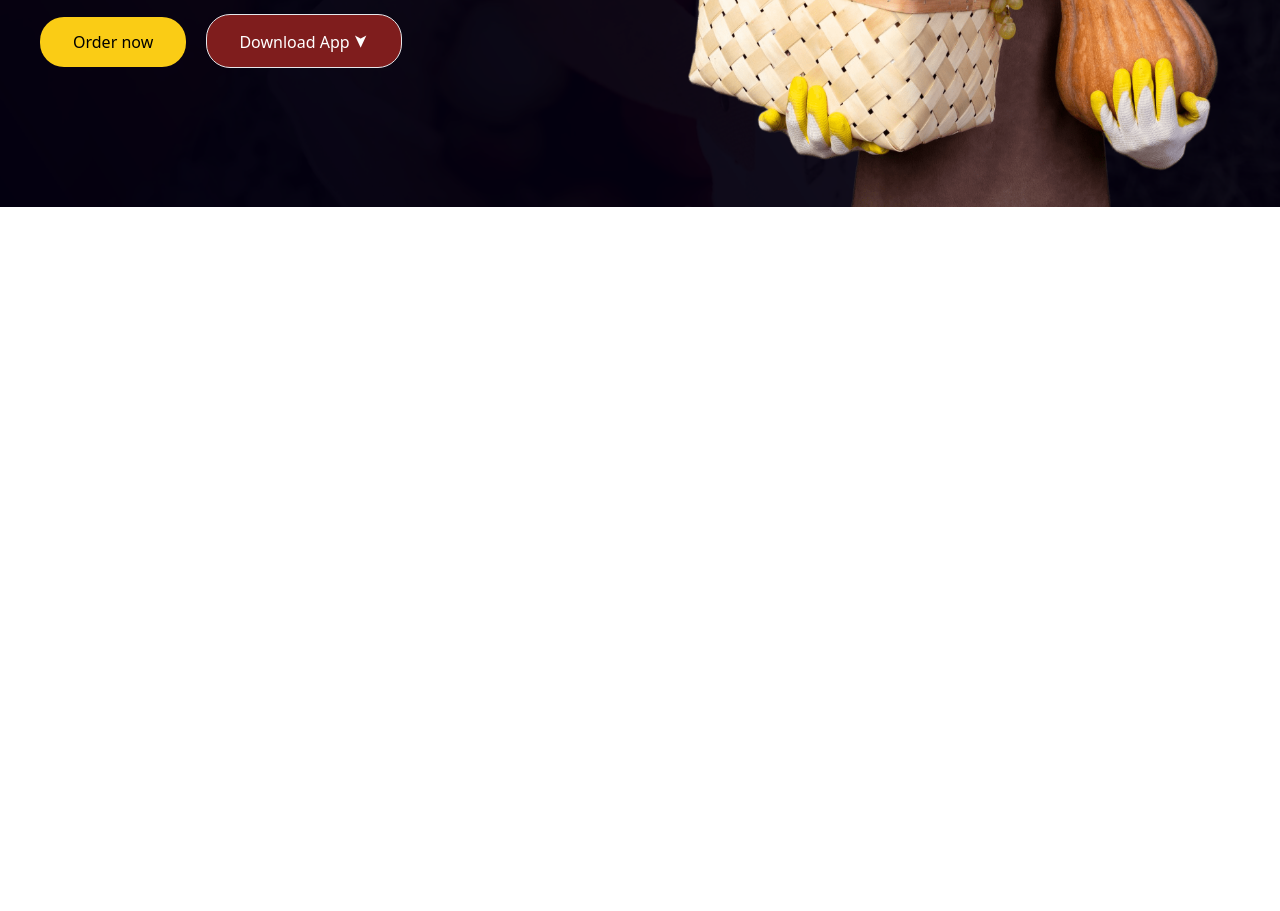
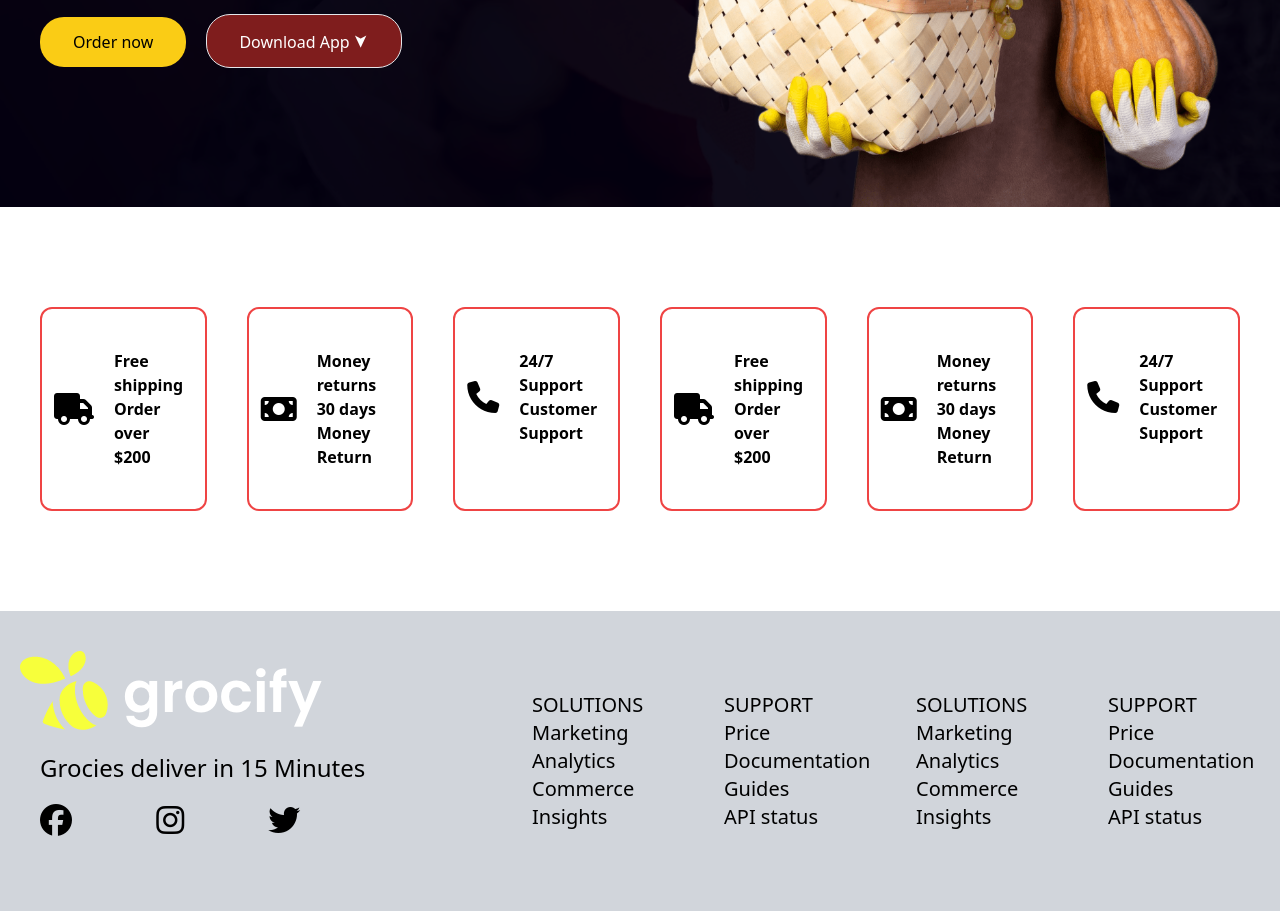
Before and after one commit to shashank1455/Grocify, a website: page distribution/index.html in a window 1280 px wide. Shown: the part 500-1411 px from the top of the page. Before the commit the page ends 800 px from the top, so only its background shows below. Drawn offline with Linux system fonts and the light colour scheme.

Commit message:
updated the footer and added 3 columns

```diff
--- a/distribution/index.html
+++ b/distribution/index.html
@@ -5,7 +5,10 @@
     <meta charset="UTF-8">
     <meta name="viewport" content="width=device-width, initial-scale=1.0">
     <title>Grocify</title>
+    <link rel="icon" href="images/title.png" type="image/icon type">
+
     <link rel="stylesheet" href="style.css">
+    <script src="https://kit.fontawesome.com/0f2ca19e20.js" crossorigin="anonymous"></script>
 </head>
 
 <body>
@@ -38,7 +41,8 @@
                     <h1 class="text-6xl font-light leading-20 ">Groceries delivery <br> in<span class="font-bold"> 15
                             mins
                         </span></h1>
-                    <p class="py-8 text-2xl">Grocify offer a wide range of products, including fresh products,meats,dairy,baked goods and non-perishable items
+                    <p class="py-8 text-2xl">Grocify offer a wide range of products, including fresh
+                        products,meats,dairy,baked goods and non-perishable items
                     </p>
                     <a href="#"
                         class=" text-black bg-yellow-400 rounded-3xl py-3 px-8 font-medium inline-block mr-4 hover:bg-transparent
@@ -47,18 +51,113 @@
                     </a>
                     <a href="#" class="bg-red-900 rounded-3xl my-5 py-3 px-8 font-medium inline-block mr-4 hover:bg-transparent hover:border-red-800
                     duration-300 border hover:border-transparent">Download App
-                        <span
-                                class="text-lg inline-block rotate-90">&#10148
+                        <span class="text-lg inline-block rotate-90">&#10148
                         </span>
                     </a>
                 </div>
 
                 <div class="basis-1/2">
-                    <img src="images/grocery-image.png" alt="" class="w-50">
+                    <img src="images/grocery-image.png" alt="Image not available" class="w-50">
                 </div>
             </section>
-
         </div>
     </div>
+    <!-- 3 Column -->
+    <div class=" row container mx-auto my-10 px-5 py-10 ">
+        <div class="grid grid-cols-6 ">
+            <div class=" border-2 border-red-500 rounded-xl mx-5 my-5 px-3 py-10 ">
+                <div class=" flex items-center">
+                    <i class="fa-solid fa-truck fa-2xl "></i>
+                    <p class="px-5 font-bold"> Free shipping Order over $200</p>
+                </div>
+            </div>
+            <div class="border-2 border-red-500 rounded-xl mx-5 my-5 px-3 py-10 ">
+                <div class="flex items-center">
+                <i class="fa-solid fa-money-bill fa-2xl  "></i>
+                <p class="px-5 font-bold"> Money returns 30 days Money Return</p>
+                </div>
+            </div>
+            <div class="border-2 border-red-500 rounded-xl mx-5 my-5 px-3 py-10 ">
+                <div class="flex items-center">
+                    <i class="fa-solid fa-phone fa-2xl "></i>
+                    <p class="px-5 font-bold">24/7 Support <br> Customer Support</p>
+                </div>
+            </div>
+            <div class=" border-2 border-red-500 rounded-xl mx-5 my-5 px-3 py-10 ">
+                <div class=" flex items-center">
+                    <i class="fa-solid fa-truck fa-2xl "></i>
+                    <p class="px-5 font-bold"> Free shipping <br> Order over $200</p>
+                </div>
+            </div>
+            <div class="border-2 border-red-500 rounded-xl mx-5 my-5 px-3 py-10 ">
+                <div class="flex items-center">
+                <i class="fa-solid fa-money-bill fa-2xl  "></i>
+                <p class="px-5 font-bold"> Money returns <br> 30 days Money Return</p>
+                </div>
+            </div>
+            <div class="border-2 border-red-500 rounded-xl mx-5 my-5 px-3 py-10 ">
+                <div class="flex items-center">
+                    <i class="fa-solid fa-phone fa-2xl "></i>
+                    <p class="px-5 font-bold">24/7 Support <br> Customer Support</p>
+                </div>
+            </div>
+        </div>
+    </div>
+    <!-- Footer -->
+    <div class="row bg-gray-300">
+        <div class="container mx-auto ">
+            <footer class="  text-black flex w-full py-5 ">
+                <div class="  w-2/5 ">
+                    <img src="images/logo - Copy.png" class="py-5 px-5">
+                    <p class="px-10  text-2xl">
+                        Grocies deliver in 15 Minutes
+                    </p>
+                    <i class="fa-brands fa-facebook fa-2x mx-10 my-5"></i>
+                    <i class="fa-brands fa-instagram fa-2x mx-10 my-5"></i>
+                    <i class="fa-brands fa-twitter fa-2x mx-10 my-5"></i>
+                </div>
+                <div class="w-3/5 py-10 text-left text-xl">
+                    <div class="flex ">
+                        <div class="w-1/4 py-5 px-5	">
+                            <ul class=""> SOLUTIONS
+                                <li>Marketing</li>
+                                <li>Analytics</li>
+                                <li>Commerce</li>
+                                <li>Insights</li>
+                            </ul>
+                        </div>
+                        <div class="w-1/4 py-5 px-5">
+                            <ul> SUPPORT
+                                <li>Price</li>
+                                <li>Documentation</li>
+                                <li>Guides</li>
+                                <li>API status</li>
+                            </ul>
+                        </div>
+                        <div class="w-1/4 py-5 px-5">
+                            <ul> SOLUTIONS
+                                <li>Marketing</li>
+                                <li>Analytics</li>
+                                <li>Commerce</li>
+                                <li>Insights</li>
+                            </ul>
+                        </div>
+                        <div class="w-1/4 py-5 px-5">
+                            <ul> SUPPORT
+                                <li>Price</li>
+                                <li>Documentation</li>
+                                <li>Guides</li>
+                                <li>API status</li>
+                            </ul>
+                        </div>
+                    </div>
+                </div>
+            </footer>
+        </div>
+    </div>
+    <div class="row w-full">
+
+    </div>
 </body>
+
 </html>
```
Also changed, not shown: distribution/images/logo - Copy.png (added), distribution/images/title.png (added), distribution/style.css.
